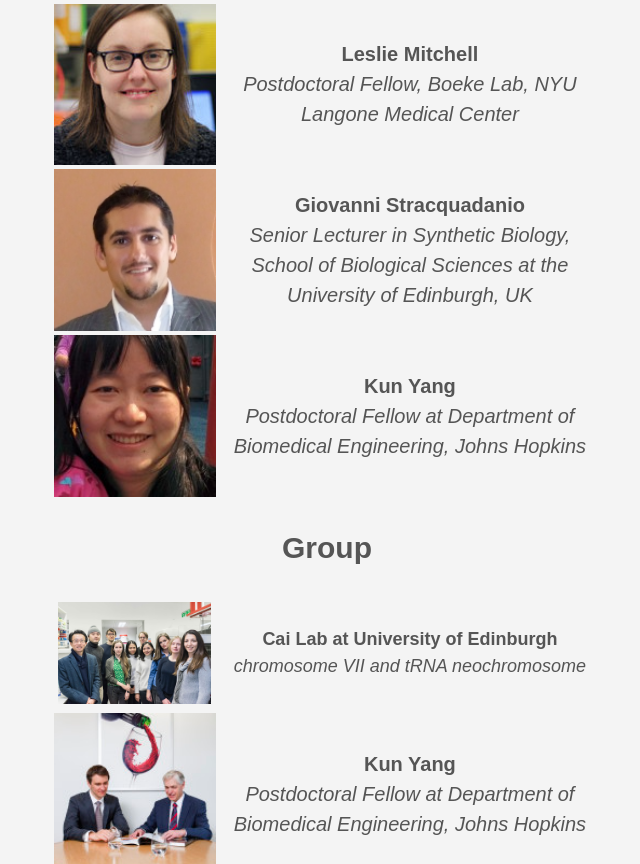
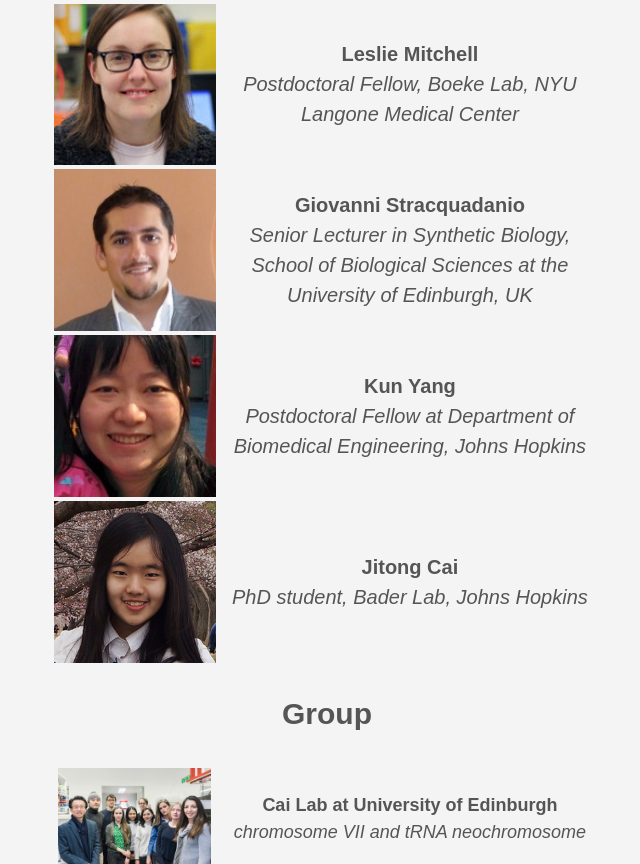
Before and after one commit to syntheticyeast/syntheticyeast.github.io, a plain HTML site: page team/index.html in a window 1280 px wide. Shown: the part 3753-4617 px from the top of the page, without its empty margins (313-953 px from the left). Drawn offline with Linux system fonts and the light colour scheme.

Commit message:
modify team

```diff
--- a/team/index.html
+++ b/team/index.html
@@ -224,7 +224,7 @@ table th:nth-of-type(2) {
 <td><strong>Lars Steinmetz</strong> <br /> <em>Associate Head of Unit and Senior Scientist, EMBL Heidelberg</em></td>
 </tr>
 <tr>
-<td><img src="../images/yang.jpg" alt="Yingjin Yuan"></td>
+<td><img src="../images/yuan.jpg" alt="Yingjin Yuan"></td>
 <td><strong>Yingjin Yuan</strong> <br /> <em>Professor, Tianjin University, China</em></td>
 </tr>
 <tr>
@@ -250,6 +250,10 @@ table th:nth-of-type(2) {
 <tr>
 <td><img src="../images/yang.jpg" alt="Kun Yang"></td>
 <td><strong>Kun Yang</strong> <br /> <em>Postdoctoral Fellow at Department of Biomedical Engineering, Johns Hopkins</em></td>
+</tr>
+<tr>
+<td><img src="../images/jcai.jpeg" alt="Jitong Cai"></td>
+<td><strong>Jitong Cai</strong> <br /> <em>PhD student, Bader Lab, Johns Hopkins</em></td>
 </tr>
 </tbody>
 </table>
```
Also changed, not shown: images/jcai.jpeg (added).
